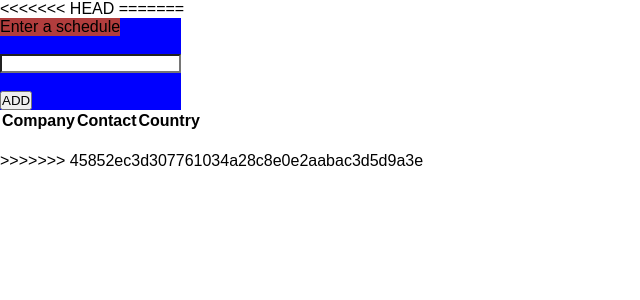
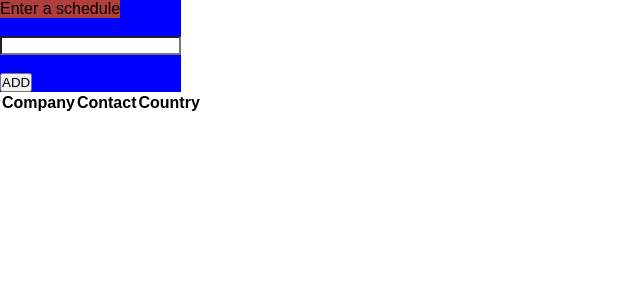
Before and after one commit to Josh011600/phpproj, a Flask app: page / in a window 1280 px wide. Shown: the top 300 px of the page, without its empty margins (0-640 px from the left). Run offline with Flask 3, Linux system fonts and the light colour scheme; lists and menus that the app fills with data are empty.

Commit message:
add new index.html

```diff
--- a/templates/index1.html
+++ b/templates/index1.html
@@ -1,5 +1,4 @@
 <!DOCTYPE html>
-<<<<<<< HEAD
 <html>
 <head>
 	<meta charset="utf-8">
@@ -8,7 +7,7 @@
 </head>
 <body>
 
-=======
+
 <html lang="en">
 <head>
     <meta charset="UTF-8">
@@ -34,6 +33,5 @@
        </tr>
       </table>
       <br>
->>>>>>> 45852ec3d307761034a28c8e0e2aabac3d5d9a3e
 </body>
 </html>
```
